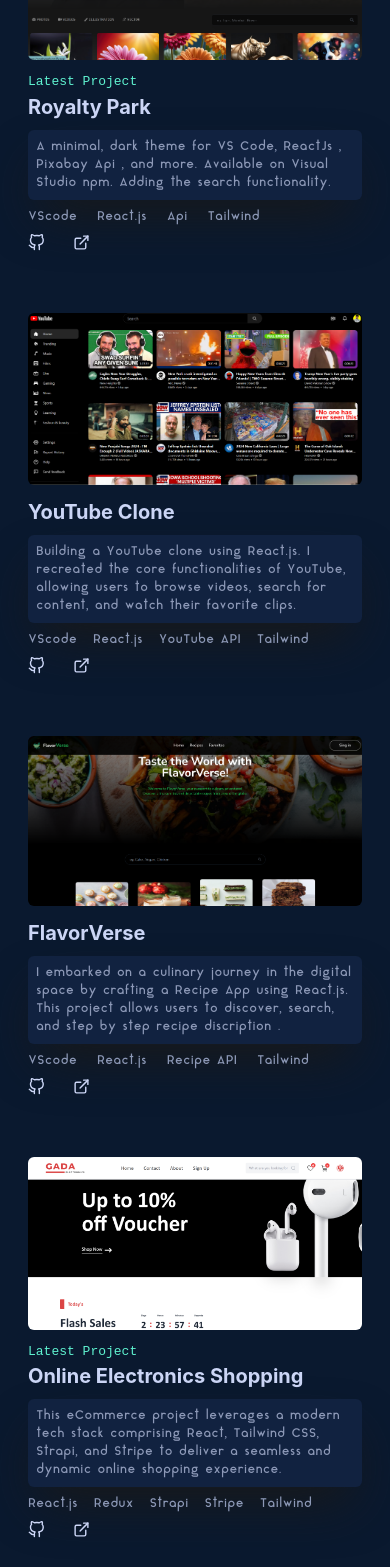
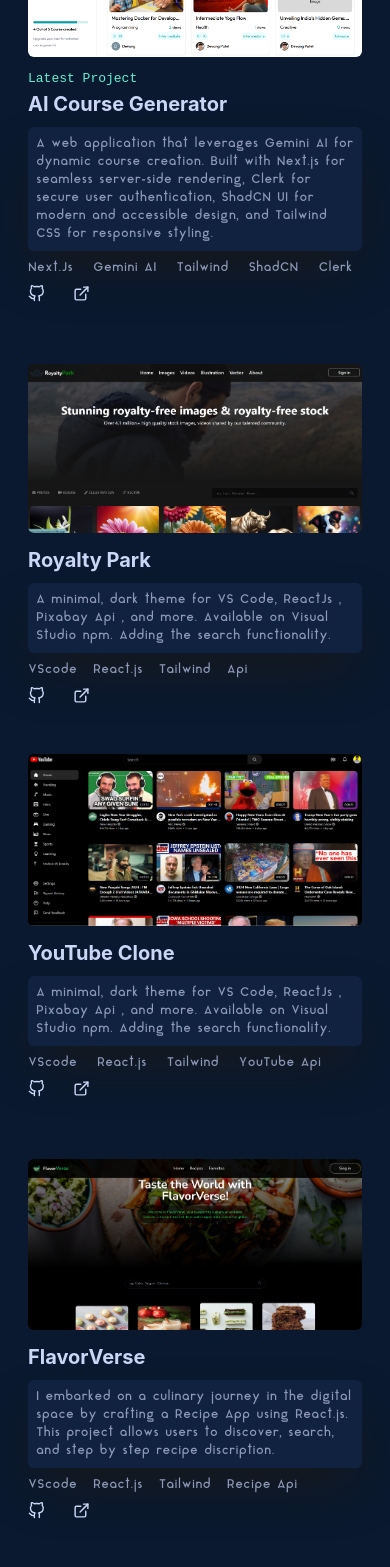
Before and after one commit to Devangptl/portfolio-2, a React (Create React App) app: page / in a window 390 px wide. Shown: the part 1840-3407 px from the top of the page. Built offline with nearby package versions, Linux system fonts and the light colour scheme.

Commit message:
add new work

```diff
--- a/src/components/Work.jsx
+++ b/src/components/Work.jsx
@@ -3,11 +3,97 @@
 import work2 from "../utils/work-2.png";
 import work3 from "../utils/work-3.png";
 import work4 from "../utils/ecommerce.png";
+import aiCourse from "../utils/aicourse.png"
 import { Link } from "react-router-dom";
 import { FiGithub } from "react-icons/fi";
 import { LuExternalLink } from "react-icons/lu";
 
 const Work = () => {
+
+  const workData = [
+    {
+      img: aiCourse,
+      title: "AI Course Generator",
+      description: "A web application that leverages Gemini AI for dynamic course creation. Built with Next.js for seamless server-side rendering, Clerk for secure user authentication, ShadCN UI for modern and accessible design, and Tailwind CSS for responsive styling.",
+      tags: [
+        "Next.Js",
+        "Gemini AI",
+        "Tailwind",
+        "ShadCN",
+        "Clerk"
+      ],
+      gitLink: "https://github.com/Devangptl/ai-course-generator.git",
+      webURL: "https://ai-course-generator-devang.vercel.app/",
+      latest: true,
+      left: true
+    },
+    {
+      img: work1,
+      title: "Royalty Park",
+      description: "A minimal, dark theme for VS Code, ReactJs , Pixabay Api , and more. Available on Visual Studio npm. Adding the search functionality.",
+      tags: [
+        "VScode",
+        "React.js",
+        "Tailwind",
+        "Api"
+      ],
+      gitLink: "https://github.com/Devangptl/RoyalityPark",
+      webURL: "https://royaltypark.netlify.app/",
+      latest: false,
+      left: false
+    },
+    {
+      img: work2,
+      title: "YouTube Clone",
+      description: "A minimal, dark theme for VS Code, ReactJs , Pixabay Api , and more. Available on Visual Studio npm. Adding the search functionality.",
+      tags: [
+        "VScode",
+        "React.js",
+        "Tailwind",
+        "YouTube Api"
+      ],
+      gitLink: "https://github.com/Devangptl/YouTube-Clone",
+      webURL: "https://youtube-devang.netlify.app/",
+      latest: false,
+      left: true
+    },
+    {
+      img: work3,
+      title: "FlavorVerse",
+      description: "I embarked on a culinary journey in the digital space by crafting a Recipe App using React.js. This project allows users to discover, search, and step by step recipe discription.",
+      tags: [
+        "VScode",
+        "React.js",
+        "Tailwind",
+        "Recipe Api"
+      ],
+      gitLink: "https://github.com/Devangptl/Recipe-app",
+      webURL: "https://flavourverse.netlify.app/",
+      latest: false,
+      left: false
+    },
+    {
+      img: work4,
+      title: "Online Electronics Shopping",
+      description: "This eCommerce project leverages a modern tech stack comprising React, Tailwind CSS, Strapi, and Stripe to deliver a seamless and dynamic online shopping experience.",
+      tags: [
+        "React.js",
+        "Redux",
+        "Strapi",
+        "Stripe",
+        "Tailwind",
+        "Recipe Api"
+      ],
+      gitLink: "https://github.com/Devangptl/ecommerce.git",
+      webURL: "https://gadaelectronic.netlify.app/",
+      latest: true,
+      left: true
+    },
+  ]
+
+  console.log(workData[0].tags);
+
+
   return (
     <div
       id="work"
@@ -21,13 +107,14 @@
           </h1>
         </div>
 
-        {/* first work */}
+        {
+          workData.map((item, index) => (
 
-        <div  className=" mt-[15%] pb-3  lg:relative   lg:grid grid-cols-3 ">
+            item.left ? <div key={index} className=" mt-[15%] pb-3  lg:relative   lg:grid grid-cols-3 ">
               <div data-aos="zoom-in" className=" lg:w-[95%]  col-span-2 ">
                 <img
                   className=" cursor-pointer lg:blur-[0.9px] lg:hover:-translate-x-10  hover:blur-none rounded-md duration-500  "
-              src={work1}
+                  src={item.img}
                   alt="work1"
                 />
               </div>
@@ -35,40 +122,93 @@
                 <div className="mt-3 lg:text-end lg:mt-2 ">
                   <p className="ff text-[13px] md:text-[15px] lg:text-[16px] text-[#5ff2d0]">
                     {/* Featured Project */}
-                Latest Project
+                    {item.latest && "Latest Project"}
                   </p>
                   <h1 className=" text-[#ccd6f6]  text-[20px] md:text-[24px] lg:text-[24px] font-bold">
-                Royalty Park
+                    {item.title}
                   </h1>
                 </div>
 
                 <div className="  lg:mt-0 mt-[-20px]  shadow-2xl shadow-[#191919] rounded-md bg-[#112240]">
                   <p className=" font lg:pr-5 pr-2 pl-2 lg:pl-12 py-2 lg:py-4 md:text-[14px] lg:text-[14px] text-[12px] text-[#8d99b7] lg:text-end ">
-                A minimal, dark theme for VS Code, ReactJs , Pixabay Api , and
-                more. Available on Visual Studio npm. Adding the search
-                functionality.
+                    {item.description}
                   </p>
                 </div>
 
                 <div className=" font lg:text-[14px] md:text-[14px] text-[12px] lg:mt-0 mt-[-20px] text-[#8d99b7]  lg:justify-end  flex flex-row gap-5">
-              <p>VScode</p>
-              <p>React.js</p>
-              <p>Api</p>
-              <p>Tailwind</p>
+                  {
+                    item.tags.map((tag, index) => (
+                      <p key={index}>{tag}</p>
+                    ))
+                  }
                 </div>
 
                 <div className=" lg:mt-[-5px] mt-[-20px] text-[#ccd6f6] text-[17px] md:text-[19px] lg:text-[20px] flex gap-7 lg:justify-end">
                   <Link
                     target="_blank"
                     className="hover:text-[#5ff2d0]"
-                to="https://github.com/Devangptl/RoyalityPark"
+                    to={item.gitLink}
                   >
                     <FiGithub />
                   </Link>
                   <Link
                     target="_blank"
                     className="hover:text-[#5ff2d0]"
-                to="https://royaltypark.netlify.app/"
+                    to={item.webURL}
+                  >
+                    <LuExternalLink />
+                  </Link>
+                </div>
+              </div>
+            </div>
+              :
+              <div className="  mt-[15%]  mb-8  lg:relative   lg:grid grid-cols-3 ">
+                <div data-aos="zoom-in" className=" lg:w-[95%] lg:ml-[54%]  col-span-2 ">
+                  <img
+                    className=" cursor-pointer lg:blur-[0.9px] lg:hover:translate-x-10  hover:blur-none rounded-md duration-500    "
+                    src={item.img}
+                    alt="work"
+                  />
+                </div>
+                <div data-aos="fade-up" className=" lg:absolute lg:mr-[47%]   gap-7 flex flex-col">
+                  <div className="mt-3 lg:mt-0 text-start">
+                    <p className="ff text-[13px] lg:text-[16px]     text-[#5ff2d0]">{item.latest && "Latest Project"}</p>
+                    <h1 className=" text-[#ccd6f6] text-[20px] md:text-[24px] lg:text-[24px] font-bold">
+                      {item.title}
+                    </h1>
+                  </div>
+
+                  <div className=" lg:mt-0 mt-[-20px]  shadow-2xl shadow-[#191919] rounded-md bg-[#112240]">
+                    <p className=" font lg:pl-5 pl-2 pr-2 lg:pr-12 py-2 lg:py-4 md:text-[14px] lg:text-[14px] text-[12px] text-[#8d99b7] text-start ">
+                      {item.description}
+                    </p>
+                  </div>
+
+                  <div className="font lg:text-[14px] text-[12px] lg:mt-0 mt-[-20px] md:text-[14px] text-[#8d99b7] ff justify-start  flex flex-row gap-4">
+                  {
+                    item.tags.map((tag, index) => (
+                      <p key={index}>{tag}</p>
+                    ))
+                  }
+                    {/* <p>React.js</p>
+                    <p>Redux</p>
+                    <p>Strapi</p>
+                    <p>Stripe</p>
+                    <p>Tailwind</p> */}
+                  </div>
+
+                  <div className=" lg:mt-[-5px] mt-[-20px] md:text-[19px]  text-[#ccd6f6] text-[17px] lg:text-[20px]  flex gap-7 justify-start">
+                    <Link
+                      target="_blank"
+                      className="hover:text-[#5ff2d0]"
+                      to={item.gitLink}
+                    >
+                      <FiGithub />
+                    </Link>
+                    <Link
+                      target="_blank"
+                      className="hover:text-[#5ff2d0]"
+                      to={item.webURL}
                     >
                       <LuExternalLink />
                     </Link>
@@ -76,159 +216,8 @@
                 </div>
               </div>
 
-        {/* second work */}
-
-        <div  className="  mt-[15%] pb-3  lg:relative   lg:grid grid-cols-3 ">
-          <div data-aos="zoom-in" className=" lg:w-[95%] lg:ml-[54%]  col-span-2 ">
-            <img
-              className=" cursor-pointer lg:blur-[0.9px] lg:hover:translate-x-10  hover:blur-none rounded-md duration-500    "
-              src={work2}
-              alt="work2"
-            />
-          </div>
-          <div data-aos="fade-up" className=" lg:absolute lg:mr-[47%]   gap-7 flex flex-col">
-            <div className="mt-3 lg:mt-0 text-start">
-              {/* <p className="ff text-[13px] lg:text-[16px] text-[#5ff2d0]">Latest Project</p> */}
-              <h1 className=" text-[#ccd6f6] text-[20px] md:text-[24px] lg:text-[24px] font-bold">
-                YouTube Clone
-              </h1>
-            </div>
-
-            <div className=" font lg:mt-0 mt-[-20px]  shadow-2xl shadow-[#191919] rounded-md bg-[#112240]">
-              <p className=" lg:pl-5 pl-2 pr-2 lg:pr-10 py-2 lg:py-4 lg:text-[14px] md:text-[14px] text-[12px] text-[#8d99b7] text-start ">
-                Building a YouTube clone
-                using React.js. I recreated the core functionalities of YouTube,
-                allowing users to browse videos, search for content, and watch
-                their favorite clips.
-              </p>
-            </div>
-
-            <div className=" font lg:text-[14px] text-[12px] md:text-[14px] lg:mt-0 mt-[-20px] text-[#8d99b7]  justify-start  flex flex-row gap-4">
-              <p>VScode</p>
-              <p>React.js</p>
-              <p>YouTube API</p>
-              <p>Tailwind</p>
-            </div>
-
-            <div className=" lg:mt-[-5px] md:text-[19px] mt-[-20px]  text-[#ccd6f6] text-[17px] lg:text-[20px]  flex gap-7 justify-start">
-              <Link
-                target="_blank"
-                className="hover:text-[#5ff2d0]"
-                to="https://github.com/Devangptl/YouTube-Clone"
-              >
-                <FiGithub />
-              </Link>
-              <Link
-                target="_blank"
-                className="hover:text-[#5ff2d0]"
-                to="https://youtube-devang.netlify.app/"
-              >
-                <LuExternalLink />
-              </Link>
-            </div>
-          </div>
-        </div>
-
-        {/* third work */}
-
-        <div  className=" mt-[15%]  pb-3 lg:relative   lg:grid grid-cols-3 ">
-          <div data-aos="zoom-in"  className="lg:w-[95%]  col-span-2  ">
-            <img
-              className=" cursor-pointer lg:blur-[0.9px] lg:hover:-translate-x-10  hover:blur-none rounded-md duration-500  "
-              src={work3}
-              alt="work3"
-            />
-          </div>
-          <div data-aos="fade-up" className="lg:absolute lg:ml-[47%] gap-7 flex flex-col">
-            <div className="mt-3 lg:text-end lg:mt-0">
-              {/* <p className="ff text-[13px] lg:text-[16px] text-[#5ff2d0]">Latest Project</p> */}
-              <h1 className=" text-[#ccd6f6] text-[20px] md:text-[24px] lg:text-[24px] font-bold">
-                FlavorVerse
-              </h1>
-            </div>
-
-            <div className="  lg:mt-0 mt-[-20px]  shadow-2xl shadow-[#191919] rounded-md bg-[#112240]">
-              <p className=" font lg:pr-5 pr-2 pl-2 lg:pl-12 py-2 lg:py-4 lg:text-[14px] md:text-[14px] text-[12px] text-[#8d99b7] lg:text-end ">
-                I embarked on a culinary journey in the digital space
-                by crafting a Recipe App using React.js. This project allows
-                users to discover, search, and step by step recipe discription .
-              </p>
-            </div>
-
-            <div className=" font lg:text-[14px] md:text-[14px] text-[12px] lg:mt-0 mt-[-20px] text-[#8d99b7]  lg:justify-end  flex flex-row gap-5">
-              <p>VScode</p>
-              <p>React.js</p>
-              <p>Recipe API</p>
-              <p>Tailwind</p>
-            </div>
-
-            <div className=" lg:mt-[-5px] mt-[-20px] md:text-[19px] text-[#ccd6f6] text-[17px] lg:text-[20px] flex gap-7 lg:justify-end">
-              <Link
-                className="hover:text-[#5ff2d0]"
-                to="https://github.com/Devangptl/Recipe-app"
-              >
-                <FiGithub />
-              </Link>
-              <Link
-                className="hover:text-[#5ff2d0]"
-                to="https://flavourverse.netlify.app/"
-              >
-                <LuExternalLink />
-              </Link>
-            </div>
-          </div>
-        </div>
-
-        {/* Fourth work */}
-        <div  className="  mt-[15%]  mb-8  lg:relative   lg:grid grid-cols-3 ">
-          <div data-aos="zoom-in" className=" lg:w-[95%] lg:ml-[54%]  col-span-2 ">
-            <img
-              className=" cursor-pointer lg:blur-[0.9px] lg:hover:translate-x-10  hover:blur-none rounded-md duration-500    "
-              src={work4}
-              alt="work2"
-            />
-          </div>
-          <div data-aos="fade-up" className=" lg:absolute lg:mr-[47%]   gap-7 flex flex-col">
-            <div className="mt-3 lg:mt-0 text-start">
-              <p className="ff text-[13px] lg:text-[16px]     text-[#5ff2d0]">Latest Project</p>
-              <h1 className=" text-[#ccd6f6] text-[20px] md:text-[24px] lg:text-[24px] font-bold">
-                Online Electronics Shopping
-              </h1>
-            </div>
-
-            <div className=" lg:mt-0 mt-[-20px]  shadow-2xl shadow-[#191919] rounded-md bg-[#112240]">
-              <p className=" font lg:pl-5 pl-2 pr-2 lg:pr-12 py-2 lg:py-4 md:text-[14px] lg:text-[14px] text-[12px] text-[#8d99b7] text-start ">
-                This eCommerce project leverages a modern tech stack comprising React, Tailwind CSS, Strapi, and Stripe to deliver a seamless and dynamic online shopping experience.
-              </p>
-            </div>
-
-            <div className="font lg:text-[14px] text-[12px] lg:mt-0 mt-[-20px] md:text-[14px] text-[#8d99b7] ff justify-start  flex flex-row gap-4">
-
-              <p>React.js</p>
-              <p>Redux</p>
-              <p>Strapi</p>
-              <p>Stripe</p>
-              <p>Tailwind</p>
-            </div>
-
-            <div className=" lg:mt-[-5px] mt-[-20px] md:text-[19px]  text-[#ccd6f6] text-[17px] lg:text-[20px]  flex gap-7 justify-start">
-              <Link
-                target="_blank"
-                className="hover:text-[#5ff2d0]"
-                to="https://github.com/Devangptl/ecommerce.git"
-              >
-                <FiGithub />
-              </Link>
-              <Link
-                target="_blank"
-                className="hover:text-[#5ff2d0]"
-                to="https://gadaelectronic.netlify.app/"
-              >
-                <LuExternalLink />
-              </Link>
-            </div>
-          </div>
-        </div>
+          ))
+        }
       </div>
     </div>
   );
```
Also changed, not shown: src/utils/aicourse.png (added). Lines whose indentation alone changed are shown as unchanged.
